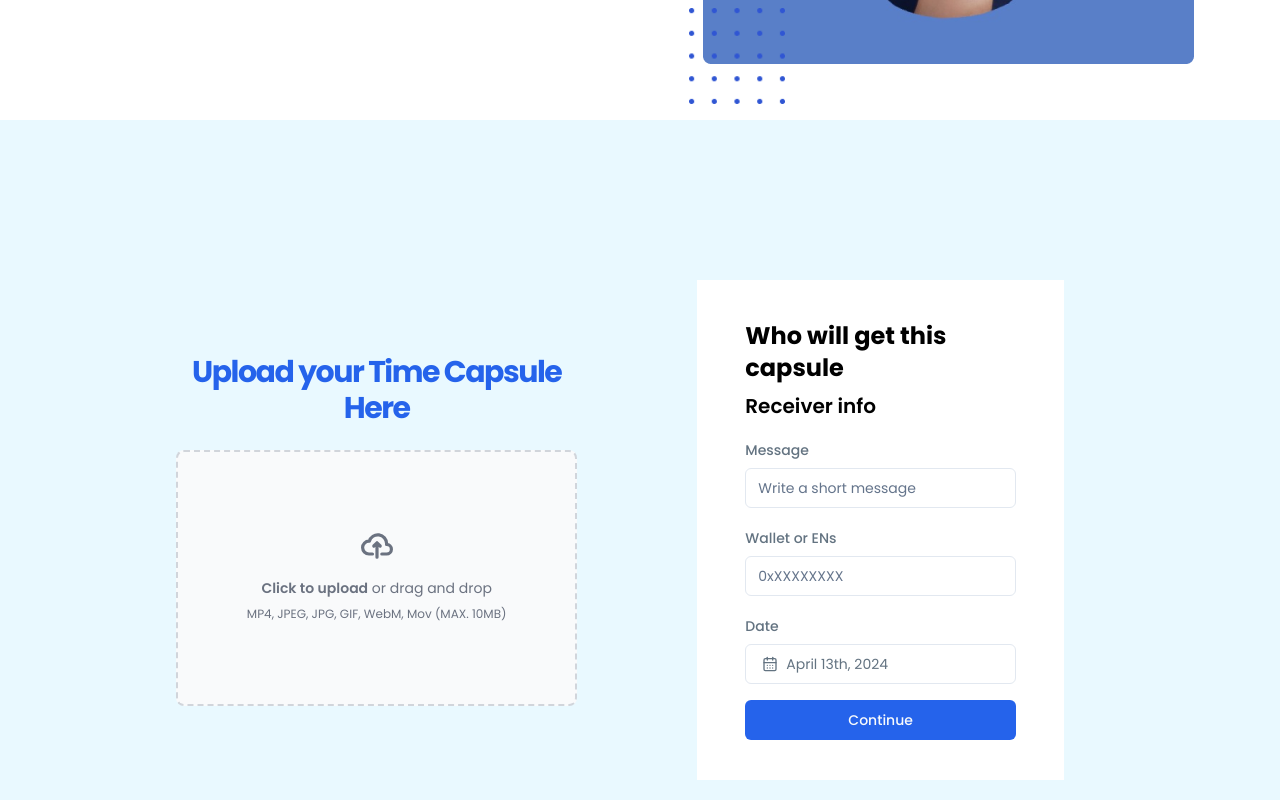
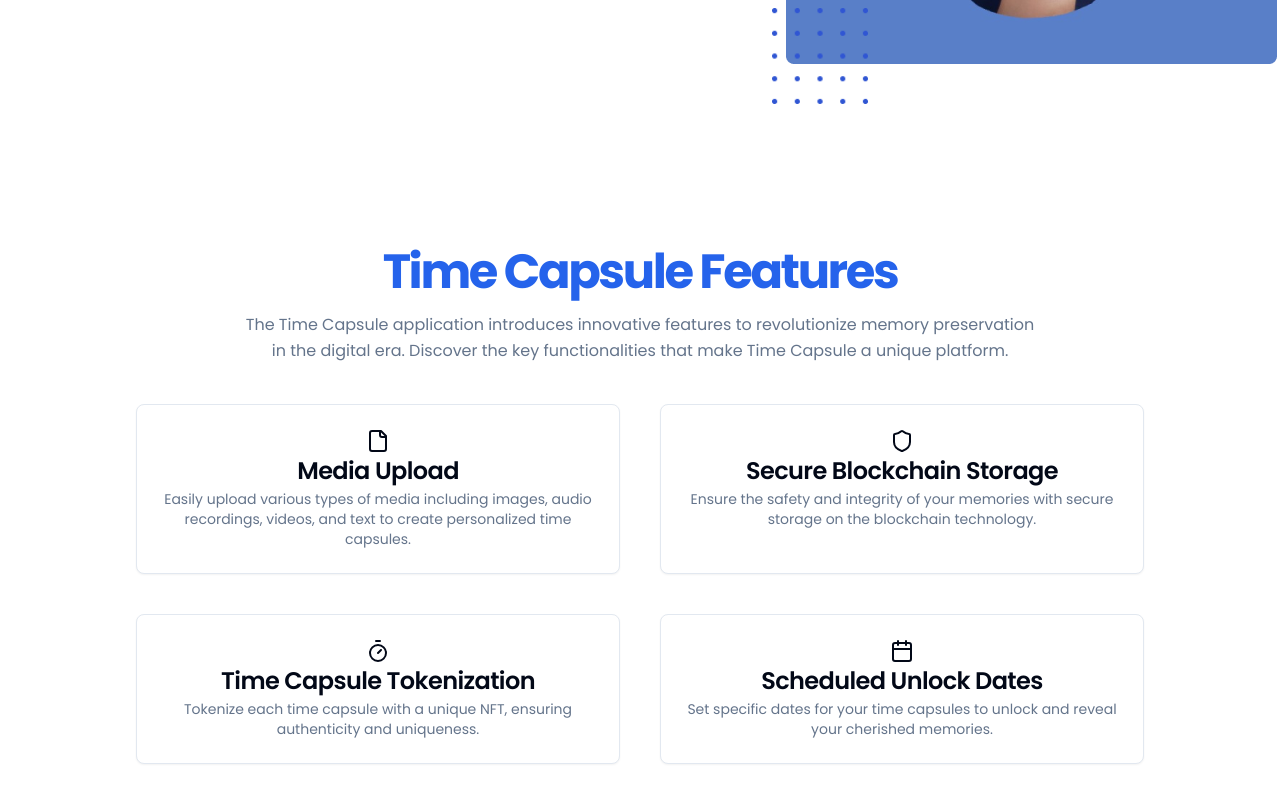
Before and after one commit to TangledDevs/xdc-time-capsule, a React (Vite) app: page / in a window 1280 px wide. Shown: the part 620-1420 px from the top of the page. Built offline with nearby package versions, Linux system fonts and the light colour scheme.

Commit message:
update: features

```diff
--- a/package.json
+++ b/package.json
@@ -10,13 +10,14 @@
     "preview": "vite preview"
   },
   "dependencies": {
+    "@heroicons/react": "^2.1.3",
     "@radix-ui/react-label": "^2.0.2",
     "@radix-ui/react-popover": "^1.0.7",
     "@radix-ui/react-slot": "^1.0.2",
     "class-variance-authority": "^0.7.0",
     "clsx": "^2.1.0",
+    "date-fns": "^3.6.0",
     "ethers": "^5.6.0",
-    "date-fns": "^3.6.0",
     "ipfs": "^0.66.1",
     "lucide-react": "^0.368.0",
     "react": "^18.2.0",
--- /dev/null
+++ b/src/components/Features.jsx
@@ -0,0 +1,73 @@
+import { File, Shield, Timer, Calendar, Share } from "lucide-react";
+import {
+  Card,
+  CardDescription,
+  CardHeader,
+  CardTitle,
+} from "@/components/ui/card";
+
+const features = [
+  {
+    icon: <File />,
+    title: "Media Upload",
+    description:
+      "Easily upload various types of media including images, audio recordings, videos, and text to create personalized time capsules.",
+  },
+  {
+    icon: <Shield />,
+    title: "Secure Blockchain Storage",
+    description:
+      "Ensure the safety and integrity of your memories with secure storage on the blockchain technology.",
+  },
+  {
+    icon: <Timer />,
+    title: "Time Capsule Tokenization",
+    description:
+      "Tokenize each time capsule with a unique NFT, ensuring authenticity and uniqueness.",
+  },
+  {
+    icon: <Calendar />,
+    title: "Scheduled Unlock Dates",
+    description:
+      "Set specific dates for your time capsules to unlock and reveal your cherished memories.",
+  },
+  // {
+  //   icon: <Share size={24} />,
+  //   title: "NFT Transferability",
+  //   description:
+  //     "Share and gift your time capsule memories by transferring NFTs to friends and family.",
+  // },
+];
+
+const Features = () => {
+  return (
+    <section className="w-full py-12 md:py-24 lg:py-32">
+      <div className="container grid items-center gap-10 px-4 text-center md:px-6">
+        <div className="space-y-4">
+          <h2 className="text-3xl font-bold tracking-tighter text-primary sm:text-4xl md:text-5xl">
+            Time Capsule Features
+          </h2>
+          <p className="max-w-[800px] mx-auto text-muted-foreground md:text-xl/relaxed xl:text-base/relaxed">
+            The Time Capsule application introduces innovative features to
+            revolutionize memory preservation in the digital era. Discover the
+            key functionalities that make Time Capsule a unique platform.
+          </p>
+        </div>
+
+        <div className="grid gap-10 md:px-28 md:grid-cols-2">
+          {features.map((feature, index) => (
+            <Card key={index} className="w-full h-full">
+              <CardHeader className="flex items-center justify-center">
+                {feature.icon}
+                <CardTitle>{feature.title}</CardTitle>
+                <CardDescription>{feature.description}</CardDescription>
+              </CardHeader>
+            </Card>
+          ))}
+        </div>
+      </div>
+    </section>
+  );
+};
+
+export default Features;
--- a/src/components/Hero.jsx
+++ b/src/components/Hero.jsx
@@ -9,7 +9,7 @@ const Hero = () => {
       <div className="container items-center px-4 space-y-12 md:flex md:px-6">
         <div className="w-fit lg:w-1/2 h-fit">
           <div className="w-full flex flex-col gap-5 items-start h-full max-w-[768px] top-80 left-20">
-            <h1 className="text-4xl font-bold tracking-tighter text-primary">
+            <h1 className="text-4xl font-bold tracking-tighter text-primary sm:text-4xl md:text-5xl">
               The Greatest
               <br />
               way to remind the past
@@ -34,8 +34,8 @@ const Hero = () => {
             </div>
           </div>
         </div>
-        <div className="w-[495px] h-[515px] hidden md:flex lg:w-1/2">
-          <div className="relative w-[495px] h-[515px] mx-auto">
+        <div className="hidden md:flex lg:w-1/2">
+          <div className="relative w-[495px] h-[515px] start-36">
             <img src={HeroImage} alt="Hero" className="z-20 mx-auto" />
             <img
               src={Dotted}
--- /dev/null
+++ b/src/components/ui/card.jsx
@@ -0,0 +1,50 @@
+import * as React from "react"
+
+import { cn } from "@/lib/utils"
+
+const Card = React.forwardRef(({ className, ...props }, ref) => (
+  <div
+    ref={ref}
+    className={cn("rounded-lg border bg-card text-card-foreground shadow-sm", className)}
+    {...props} />
+))
+Card.displayName = "Card"
+
+const CardHeader = React.forwardRef(({ className, ...props }, ref) => (
+  <div
+    ref={ref}
+    className={cn("flex flex-col space-y-1.5 p-6", className)}
+    {...props} />
+))
+CardHeader.displayName = "CardHeader"
+
+const CardTitle = React.forwardRef(({ className, ...props }, ref) => (
+  <h3
+    ref={ref}
+    className={cn("text-2xl font-semibold leading-none tracking-tight", className)}
+    {...props} />
+))
+CardTitle.displayName = "CardTitle"
+
+const CardDescription = React.forwardRef(({ className, ...props }, ref) => (
+  <p
+    ref={ref}
+    className={cn("text-sm text-muted-foreground", className)}
+    {...props} />
+))
+CardDescription.displayName = "CardDescription"
+
+const CardContent = React.forwardRef(({ className, ...props }, ref) => (
+  <div ref={ref} className={cn("p-6 pt-0", className)} {...props} />
+))
+CardContent.displayName = "CardContent"
+
+const CardFooter = React.forwardRef(({ className, ...props }, ref) => (
+  <div
+    ref={ref}
+    className={cn("flex items-center p-6 pt-0", className)}
+    {...props} />
+))
+CardFooter.displayName = "CardFooter"
+
+export { Card, CardHeader, CardFooter, CardTitle, CardDescription, CardContent }
--- a/src/pages/Home.jsx
+++ b/src/pages/Home.jsx
@@ -3,12 +3,14 @@ import Navbar from "@/components/Navbar";
 import Review from "./Review";
 import MyMedia from "./MyMedia";
 import Create from "./Create";
+import Features from "@/components/Features";
 
 const Home = () => {
   return (
     <div>
       {/* <Navbar /> */}
       <Hero />
+      <Features />
       <Create />
       {/* <MyMedia /> */}
       {/* <Review /> */}
```
Also changed, not shown: 1 other file (tests, documents, lock files or other folders).
